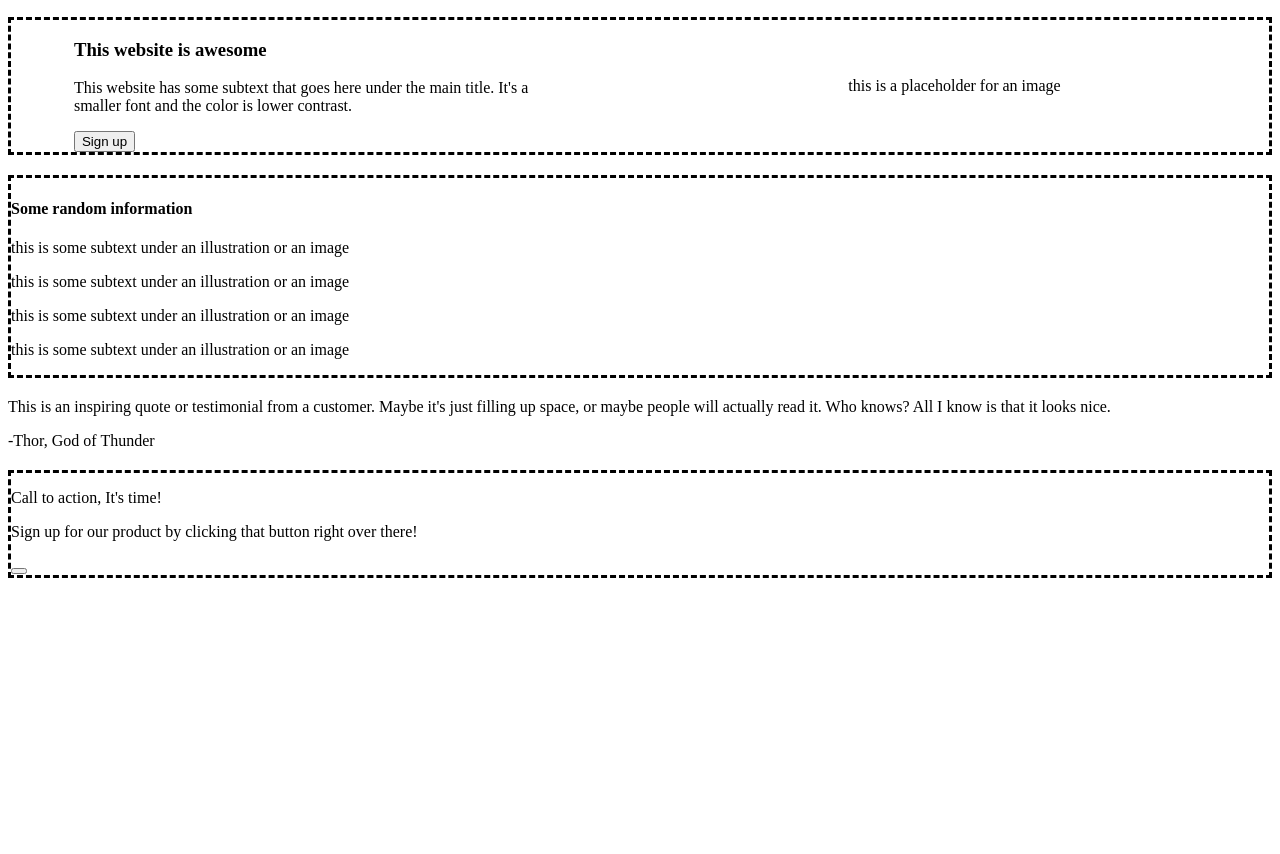
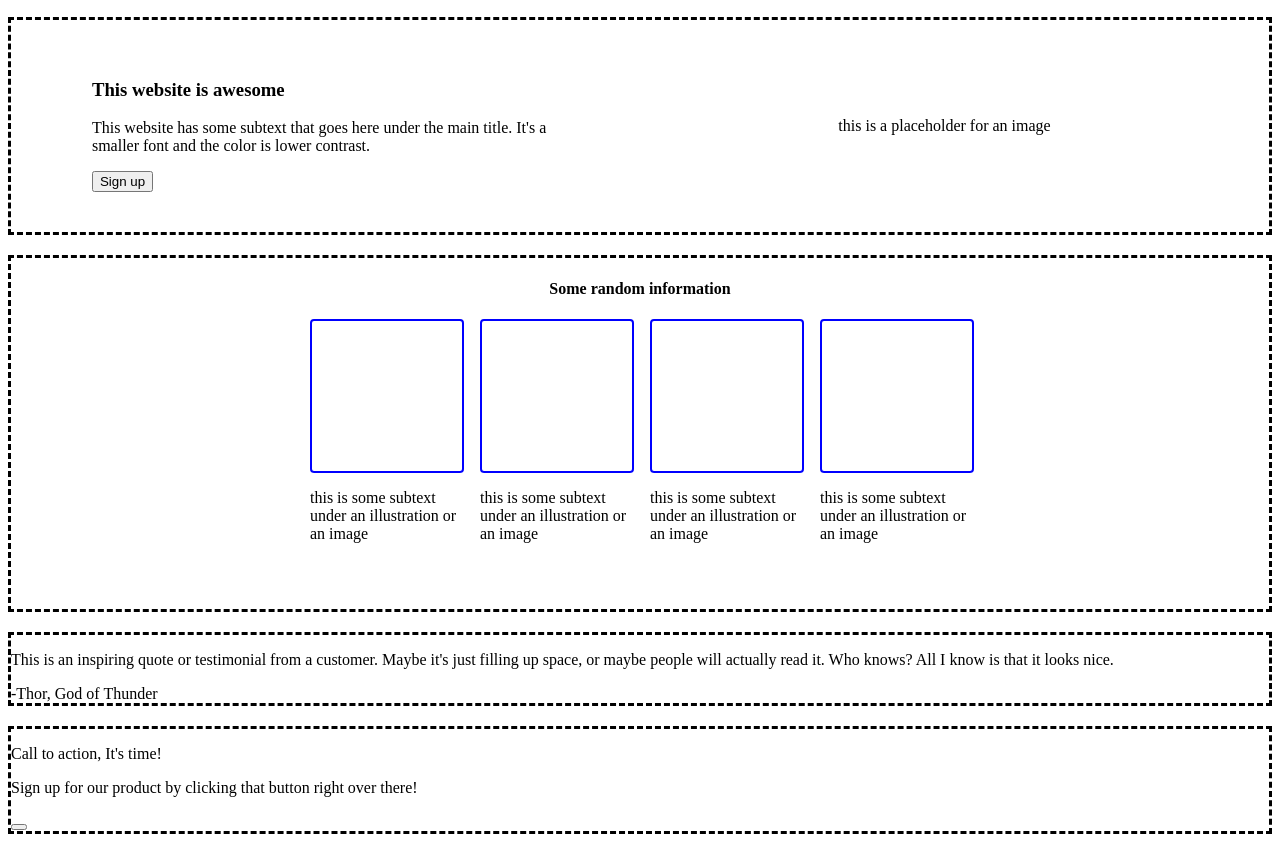
Before and after one commit to jmanacid1/odin-project-landing-page, a plain HTML site: page index.html in a window 1280 px wide. Shown: the part 37-891 px from the top of the page. Before the commit the page ends 800 px from the top, so only its background shows below. Drawn offline with Linux system fonts and the light colour scheme.

Commit message:
Space section 2

```diff
--- a/index.html
+++ b/index.html
@@ -31,6 +31,7 @@
     </div>
     <div class="section-2">
         <h4>Some random information</h4>
+        <div class="box-container">
             <div class="box-column">
                 <div class="empty-box"></div>
                 <p class="subtext">this is some subtext under an illustration or an image</p>
@@ -48,7 +49,8 @@
                 <p class="subtext">this is some subtext under an illustration or an image</p>
             </div>
         </div>
-    <div class="section 3">
+    </div>
+    <div class="section-3">
         <p>This is an inspiring quote or testimonial from a customer.
             Maybe it's just filling up space, or maybe people will actually read
             it. Who knows? All I know is that it looks nice.
--- a/styles.css
+++ b/styles.css
@@ -19,6 +19,7 @@ ul{
 .section-1{
     display: flex;
     justify-content: space-around;
+    padding: 40px 20px;
 }
 .section-1-left,
 .section-1-img-placeholder
@@ -30,3 +31,27 @@ ul{
     justify-content: center;
     align-items: center;
 }
+
+.section-2{
+    display: flex;
+    flex-direction: column;
+    align-items: center;
+    padding-bottom: 50px;
+}
+.box-container{
+    display: flex;
+    justify-content: space-around;
+    gap: 20px;
+}
+.box-column{
+    width: 150px;
+    height: auto;
+}
+.empty-box{
+    border: 2px;
+    border-style: solid;
+    border-color: blue;
+    border-radius: 4px;
+    height: 150px;
+    width: 150px;
+}
```
Lines whose indentation alone changed are shown as unchanged.
